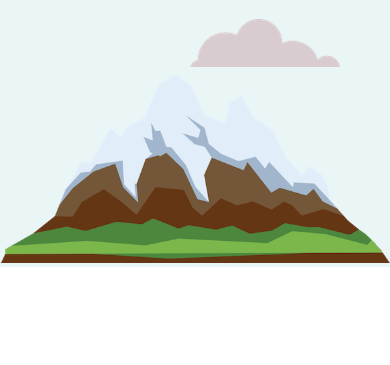
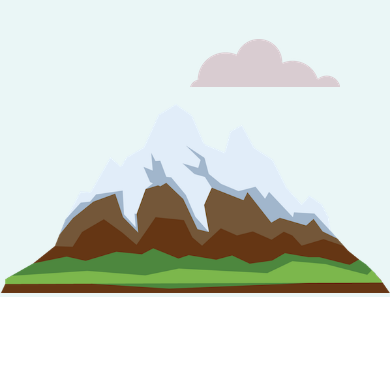
Before and after one commit to bluebot08/CSS---My-Site-Final, a plain HTML site: page index.html in a window 390 px wide. Shown: the part 413-778 px from the top of the page. Drawn offline with Linux system fonts and the light colour scheme; a web font is replaced by a local one.

Commit message:
Finished editing clouds for responsiveness.

```diff
--- a/css/style.css
+++ b/css/style.css
@@ -53,6 +53,7 @@ p {
   margin: 100px 0;
 }
 .mountainimg {
+  padding-top: 30px;
   max-width: 100%;
 }
 .bottom-container {
@@ -78,7 +79,7 @@ p {
 .bottom-cloud {
   position: absolute;
   right: 50px;
-  bottom: 200px;
+  bottom: 210px;
 }
 .footer-link {
   margin: 0 10px 0 10px;
```
